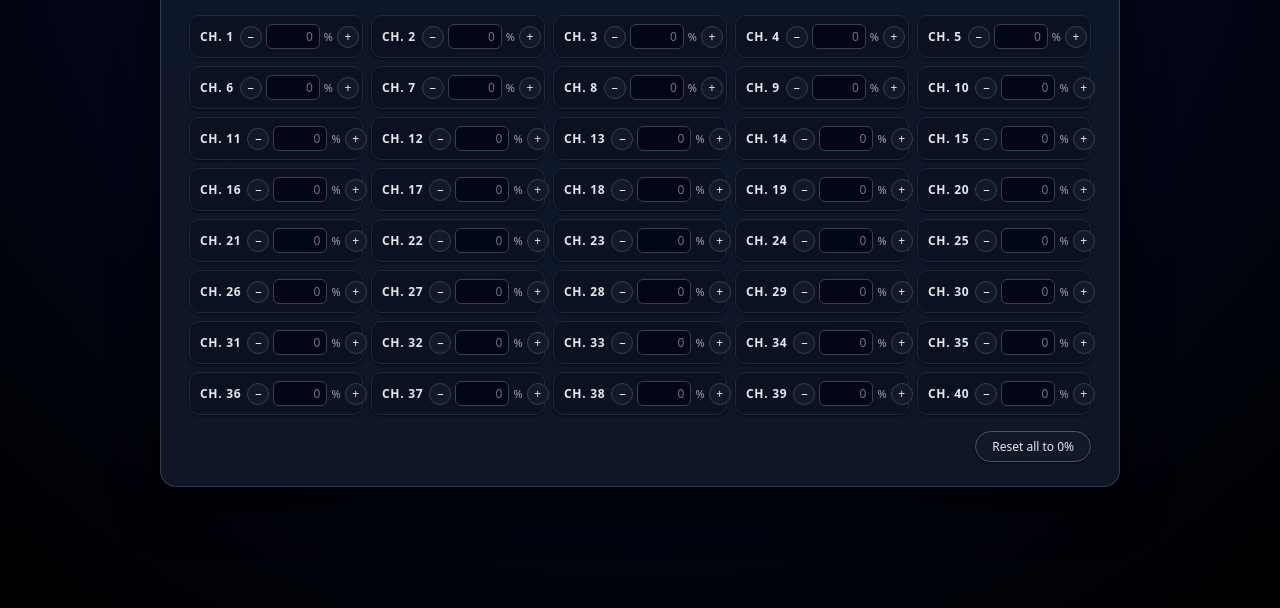
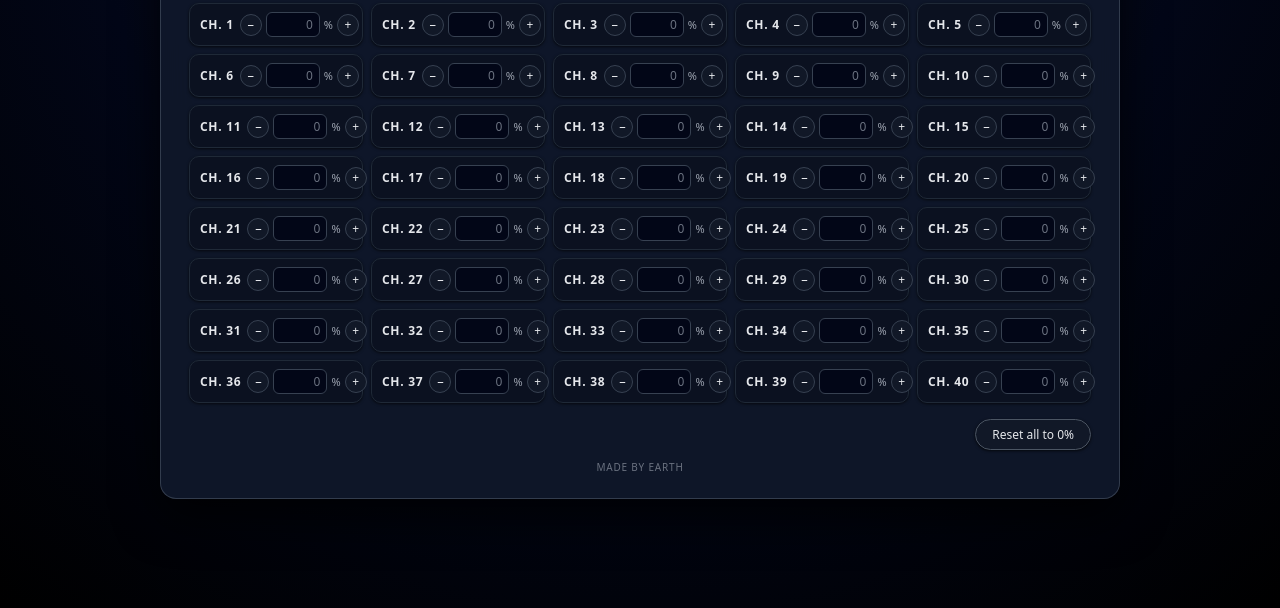
Before and after one commit to EarthMS/mapleburningtracker, a plain HTML site: page index.html in a window 1280 px wide. Shown: the part 192-800 px from the top of the page. Drawn offline with Linux system fonts and the light colour scheme.

Commit message:
Add files via upload

```diff
--- a/index.html
+++ b/index.html
@@ -205,6 +205,15 @@
       box-shadow: 0 1px 3px rgba(0, 0, 0, 0.7);
     }
 
+    .footer-tag {
+      margin-top: 10px;
+      text-align: center;
+      font-size: 10px;
+      color: #6b7280;
+      letter-spacing: 0.08em;
+      text-transform: uppercase;
+    }
+
     @media (max-width: 900px) {
       .burnings-grid {
         grid-template-columns: repeat(4, minmax(150px, 1fr));
@@ -249,6 +258,10 @@
       <button type="button" class="reset-button" id="resetButton">
         Reset all to 0%
       </button>
+    </div>
+
+    <div class="footer-tag">
+      Made by Earth
     </div>
   </div>
 
```
